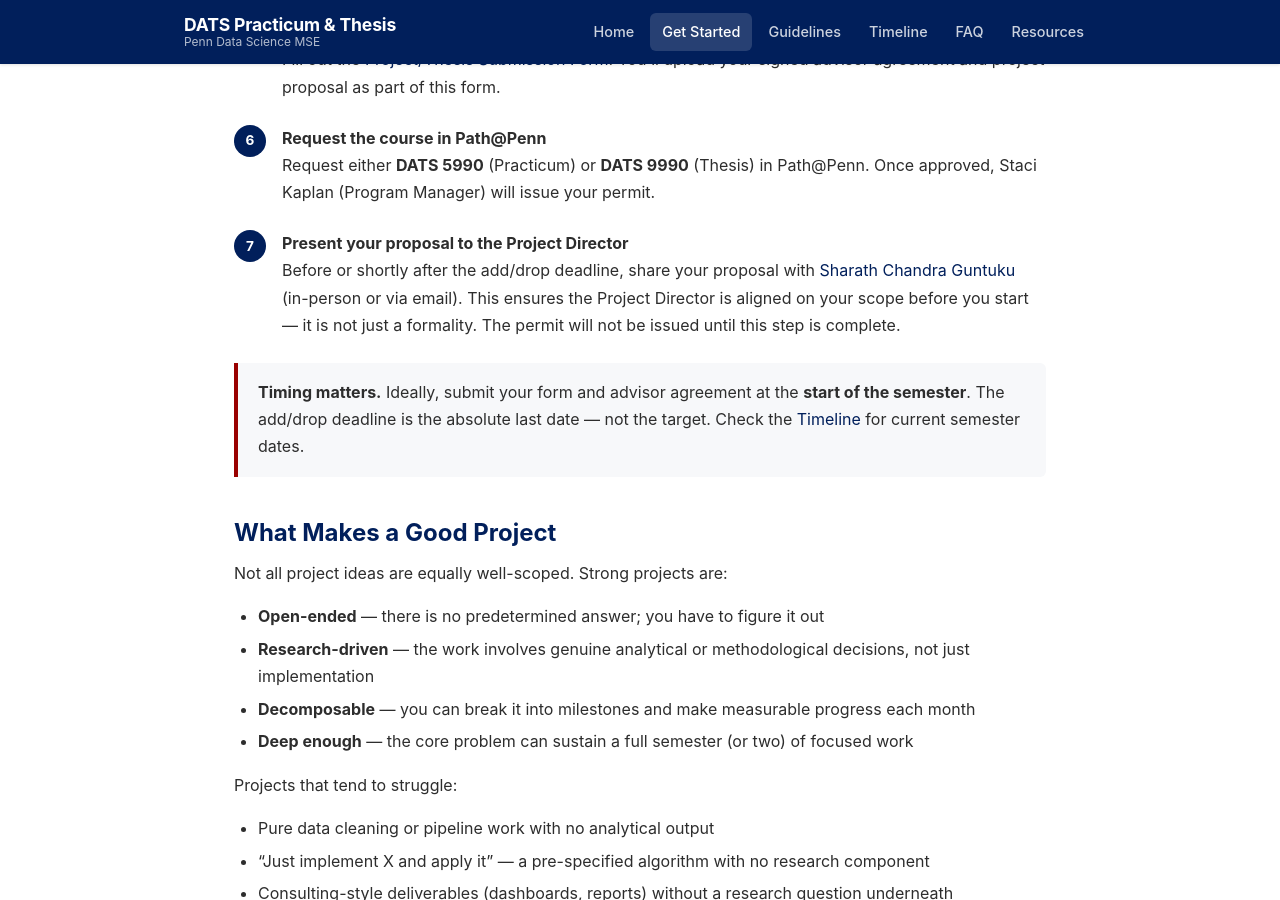
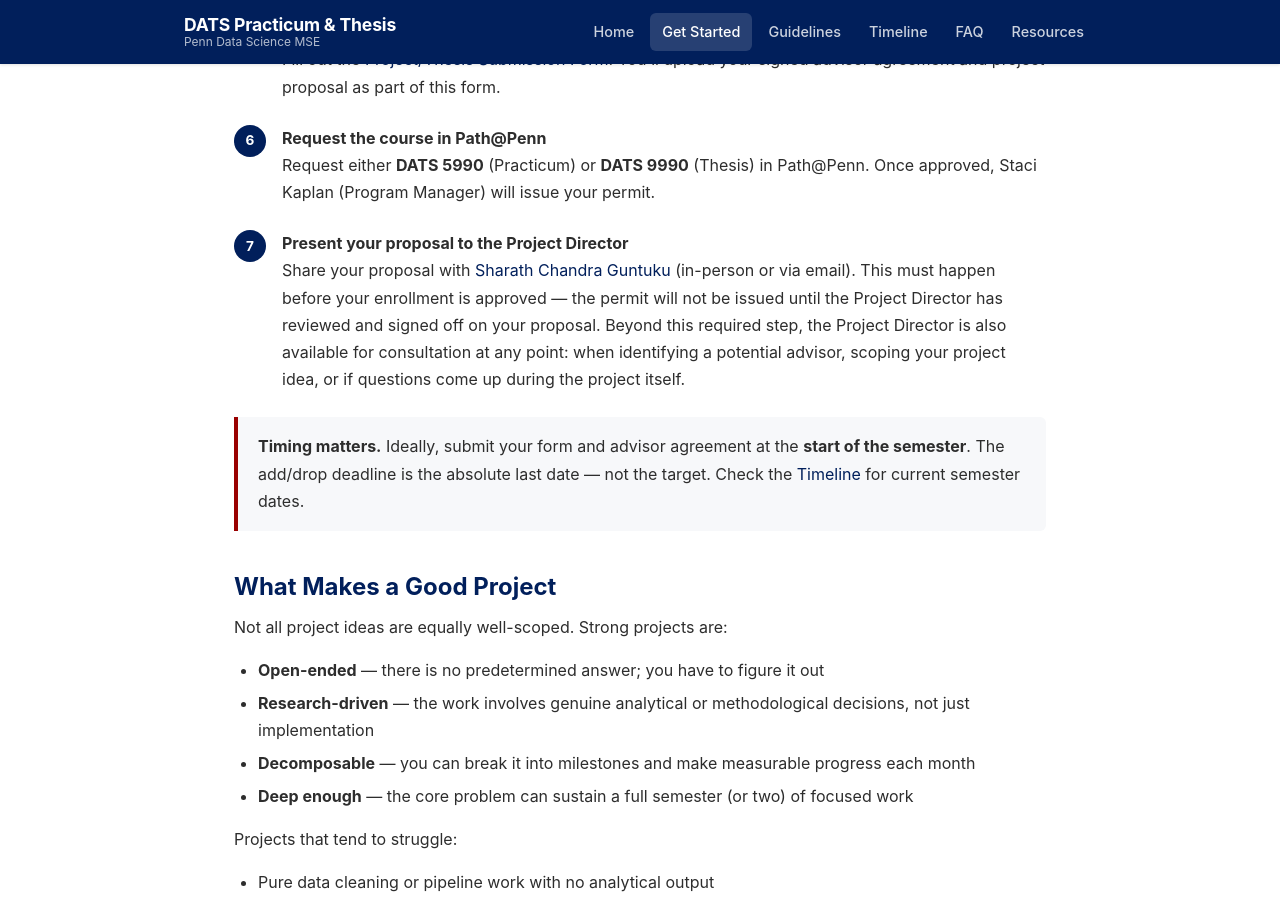
Before and after one commit to chandrasg/dats-projects, a Jekyll site: the page built from pages/get-started.md, in a window 1280 px wide and 900 px high, scrolled down 1382 px. Built offline with Jekyll 4.4.1, drawn with Linux system fonts in a browser that asks for light colours.

Commit message:
Clarify Project Director role in proposal step
- Required before enrollment is approved (not just before add/drop)
- Add note that PD is available for consultation throughout: advisor
  identification, scoping, and questions during the project

Co-Authored-By: Claude Opus 4.6 <noreply@anthropic.com>

```diff
--- a/pages/get-started.md
+++ b/pages/get-started.md
@@ -52,7 +52,7 @@ Request either <strong>DATS 5990</strong> (Practicum) or <strong>DATS 9990</stro
 </li>
 <li>
 <strong>Present your proposal to the Project Director</strong><br>
-Before or shortly after the add/drop deadline, share your proposal with <a href="mailto:{{ site.data.contacts.project_director.email }}">{{ site.data.contacts.project_director.name }}</a> (in-person or via email). This ensures the Project Director is aligned on your scope before you start — it is not just a formality. The permit will not be issued until this step is complete.
+Share your proposal with <a href="mailto:{{ site.data.contacts.project_director.email }}">{{ site.data.contacts.project_director.name }}</a> (in-person or via email). This must happen before your enrollment is approved — the permit will not be issued until the Project Director has reviewed and signed off on your proposal. Beyond this required step, the Project Director is also available for consultation at any point: when identifying a potential advisor, scoping your project idea, or if questions come up during the project itself.
 </li>
 </ol>
 
```
